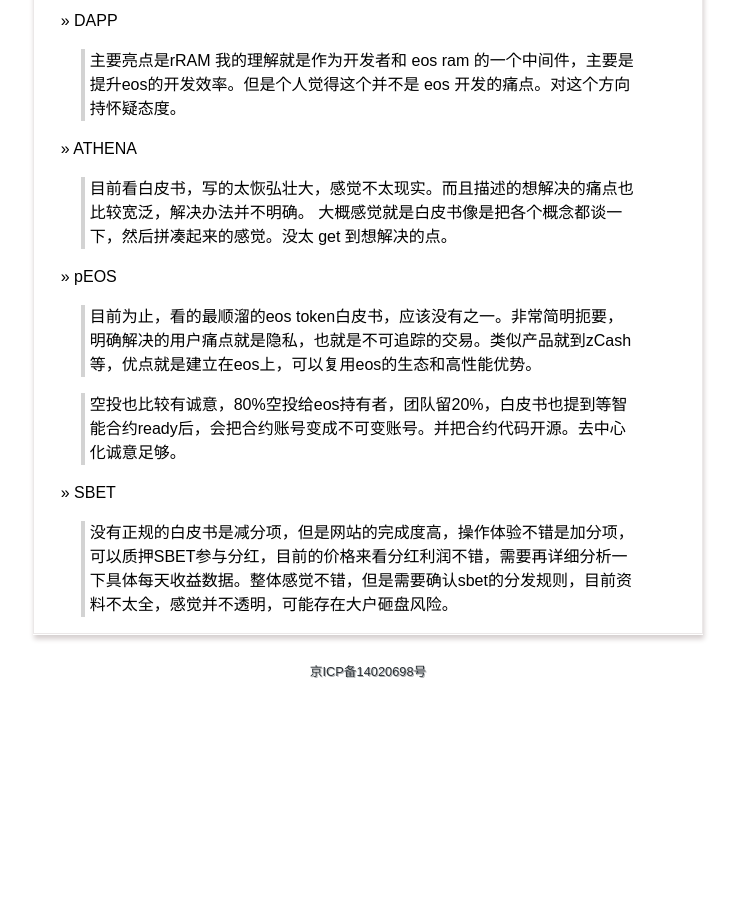
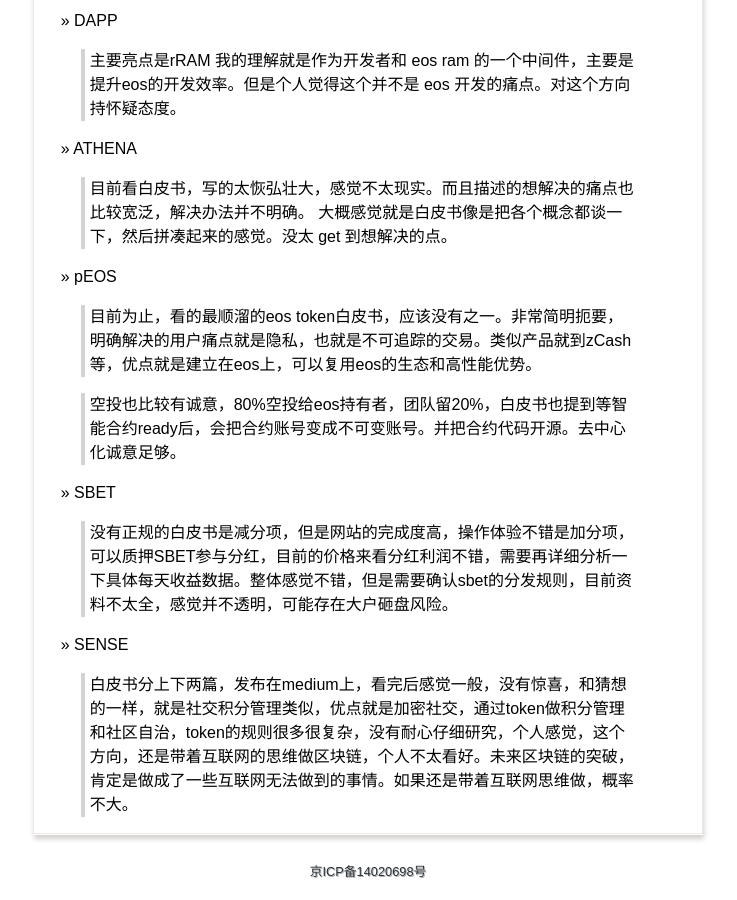
Before and after one commit to yanyiwu/blog, a Jekyll site: the page built from eostokens.md, in a window 1280 px wide and 900 px high, scrolled down 1527 px. Shown: the whole window, without its empty margins (272-1009 px from the left). Built offline with Jekyll 4.4.1, drawn with Linux system fonts in a browser that asks for light colours; Markdown is read by kramdown in place of the engine named in the settings; comment, search, counter and statistics services are not loaded; before the commit the page ends 2227 px from its top, so only the background shows below that.

Commit message:
[token] SENSE

```diff
--- a/eostokens.md
+++ b/eostokens.md
@@ -81,3 +81,7 @@ title: EOS-Tokens白皮书分析专栏
 &raquo; SBET
 
 > 没有正规的白皮书是减分项，但是网站的完成度高，操作体验不错是加分项，可以质押SBET参与分红，目前的价格来看分红利润不错，需要再详细分析一下具体每天收益数据。整体感觉不错，但是需要确认sbet的分发规则，目前资料不太全，感觉并不透明，可能存在大户砸盘风险。
+
+&raquo; SENSE
+
+> 白皮书分上下两篇，发布在medium上，看完后感觉一般，没有惊喜，和猜想的一样，就是社交积分管理类似，优点就是加密社交，通过token做积分管理和社区自治，token的规则很多很复杂，没有耐心仔细研究，个人感觉，这个方向，还是带着互联网的思维做区块链，个人不太看好。未来区块链的突破，肯定是做成了一些互联网无法做到的事情。如果还是带着互联网思维做，概率不大。
```
